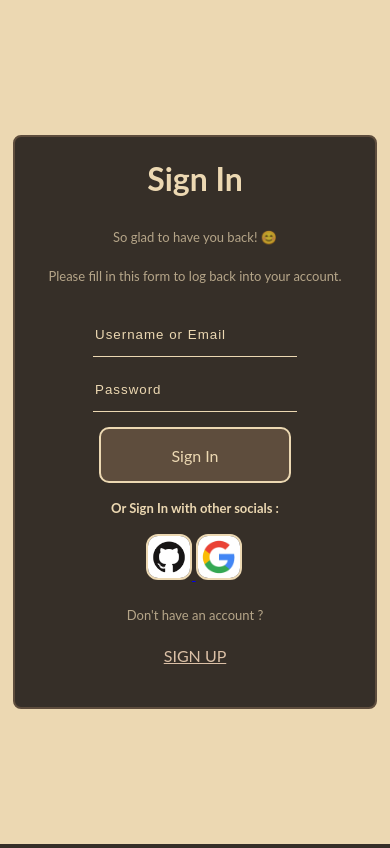
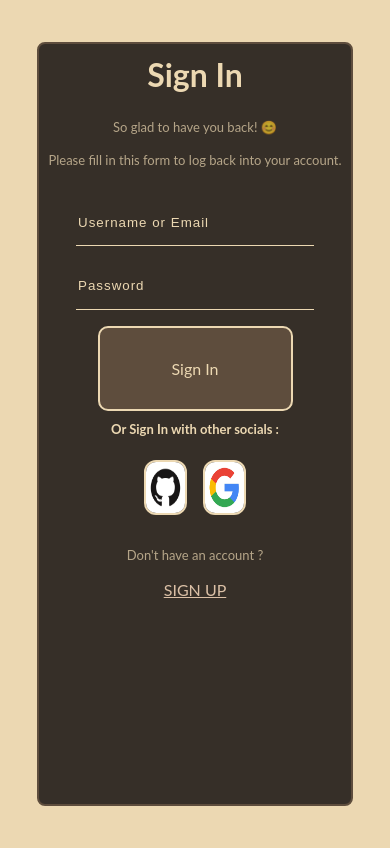
Before and after one commit to Hritcu/LeHS, a PHP site: page /SignIn.html in a window 390 px wide. Run offline with PHP 8.4, Linux system fonts and the light colour scheme.

Commit message:
Sign In Page
- CSS si pentru site-ul vazut de pe telefon

```diff
--- a/styleSignIn.css
+++ b/styleSignIn.css
@@ -123,3 +123,61 @@ input,textarea,select{
 #OrSignInWithOtherSocials {
     font-size: small;
 }
+
+@media screen and (max-width: 800px) {
+    body{
+        display: flex;
+        margin-right:5vw;
+        margin-top: 5vh;
+        margin-bottom: 5vh;
+        justify-content: center;
+    }
+    .SignIn-form {
+        width: 80vw;
+        height: 90vh;
+        padding: 0;
+        margin:0;
+    }
+    .SignInCredentials {
+        width: 60vw;
+        height: 15vh;
+    }
+    #usernameOrEmail, #password{
+
+        margin-top : 2vh;
+        margin-left: auto;
+        margin-right: auto;
+        width: 60vw;
+        height: 5vh;
+        padding: 0.2vh;
+    }
+    #SignInButton{
+
+        margin-top : 2vh;
+        margin-left: auto;
+        margin-right: auto;
+        width: 50vw;
+        height:10vh;
+    }
+
+    .SignInWithOtherSocials{
+        display: flex;
+        justify-content: center;
+        width: 60vw;
+        height: 10vh;
+        margin-left: 10vw;
+    }
+
+    #SignInWithGitHub, #SignInWithGoogle{
+        margin: 2vw;
+        width: 10vw;
+        height: 6vh;
+    }
+
+    .text{
+        margin-top: 1vh;
+        padding: 0.5vw;
+        text-align: center;
+    }
+
+}
```
